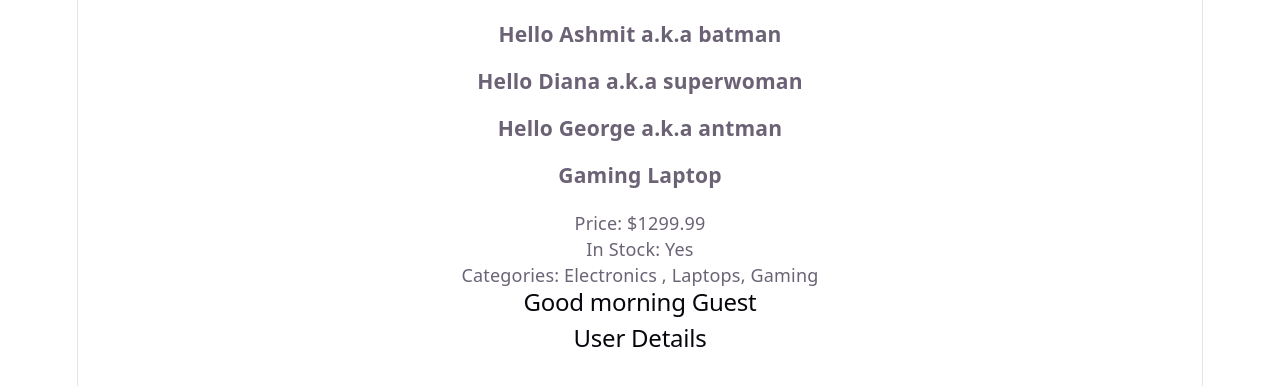
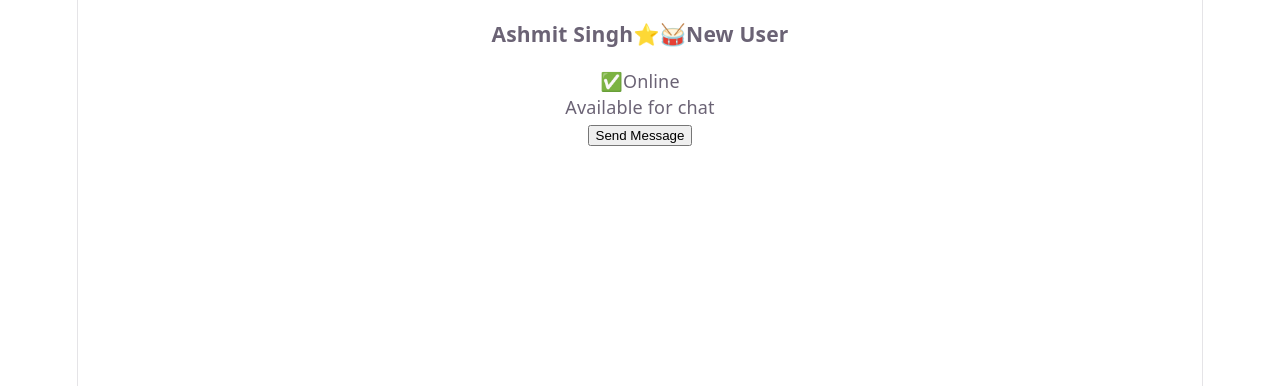
Before and after one commit to Ashmit-Singh-Gogia/React_Learning, a React (Vite) app in the folder hello-world/: page / in a window 1280 px wide. Shown: the top 386 px of the page. Built offline with nearby package versions, Linux system fonts and the light colour scheme.

Commit message:
conditional rendering

```diff
--- a/hello-world/src/App.jsx
+++ b/hello-world/src/App.jsx
@@ -1,32 +1,15 @@
-import { Welcome } from "./Welcome.jsx"
-import { Product } from "./Product.jsx"
-import { Greeting } from "./Greeting.jsx"
-import { UserCard } from "./UserCard.jsx"
+import { UserDetails } from "./UserDetails.jsx"
+
 
 function App() {
   return (
     <div>
-      <Welcome name="Ashmit" alias="batman" />
-      <Welcome name="Diana" alias="superwoman" />
-      <Welcome name="George" alias="antman" />
-
-
-      <Product
-        title="Gaming Laptop"
-        price={1299.99}
-        inStock={true}
-        categories={["Electronics , Laptops", "Gaming"]}
-      />
-
-      <Greeting message="Good morning" />
-
-      <UserCard
-        name="Ashmit Singh"
-        age={21}
-        city="Ludhiana"
-        email="ash@mail.com"
-      />
-
+      <UserDetails name={"Ashmit Singh"}
+        isOnline={true}
+        hideOffline={true}
+        IsPremium={true}
+        isNewUser={true} />
+      <UserDetails name={"Ashutosh Wanga"} isOnline={false} hideOffline={true} />
     </div>
   )
 }
--- /dev/null
+++ b/hello-world/src/UserDetails.jsx
@@ -0,0 +1,24 @@
+export const UserDetails = ({ name, isOnline, hideOffline, IsPremium, isNewUser }) => {
+
+    if (hideOffline && !isOnline) return null;
+
+    return (
+        <div>
+            <h3>
+                {name}
+                {IsPremium && <span>⭐️</span>}
+                {isNewUser && <span>🥁New User</span>}
+            </h3>
+            <span>{isOnline ? "✅Online" : "❌Offline"}</span>
+            <p> {isOnline ? "Available for chat" : "Not Available"} </p>
+            {
+                isOnline ? (
+                    <button>Send Message</button>
+                ) : (
+                    <p>check back later</p>
+                )
+            }
+
+        </div>
+    )
+}
```
